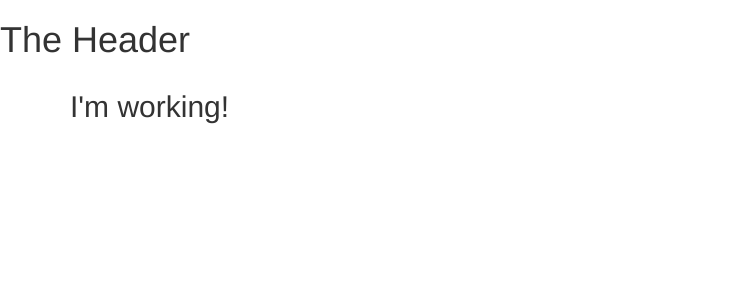
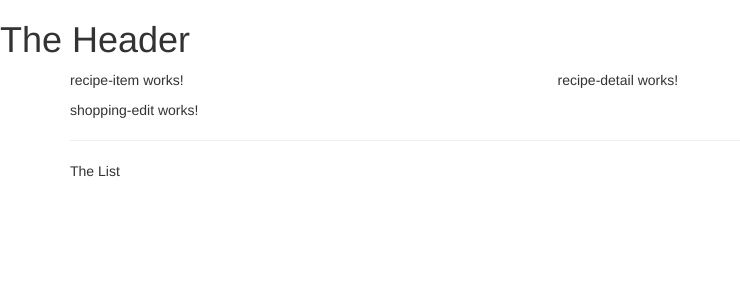
Before and after one commit to guillermoa2/angular-tcg-section-3-course-project-the-basics, an Angular app: page / in a window 1280 px wide. Shown: the top 300 px of the page, without its empty margins (0-740 px from the left). Built offline with nearby package versions, Linux system fonts and the light colour scheme.

Commit message:
Using the Components

```diff
--- a/src/app/app.component.html
+++ b/src/app/app.component.html
@@ -2,8 +2,8 @@
 <div class="container">
   <div class="row">
     <div class="col-md-12">
-      <h2>I'm working!</h2>
-
+      <app-recipes></app-recipes>
+      <app-shopping-list></app-shopping-list>
     </div>
   </div>
 </div>
--- a/src/app/recipes/recipe-list/recipe-list.component.html
+++ b/src/app/recipes/recipe-list/recipe-list.component.html
@@ -1 +1 @@
-<p>recipe-list works!</p>
+<app-recipe-item></app-recipe-item>
--- a/src/app/recipes/recipes.component.html
+++ b/src/app/recipes/recipes.component.html
@@ -1 +1,8 @@
-<p>recipes works!</p>
+<div class="row">
+    <div class="col-md-5">
+        <app-recipe-list></app-recipe-list>
+    </div>
+    <div class="col-md-7">
+        <app-recipe-detail></app-recipe-detail>
+    </div>
+</div>
--- a/src/app/shopping-list/shopping-list.component.html
+++ b/src/app/shopping-list/shopping-list.component.html
@@ -1 +1,7 @@
-<p>shopping-list works!</p>
+<div class="row">
+    <div class="col-xs-12">
+        <app-shopping-edit></app-shopping-edit>
+        <hr>
+        <p>The List</p>
+    </div>
+</div>
```
